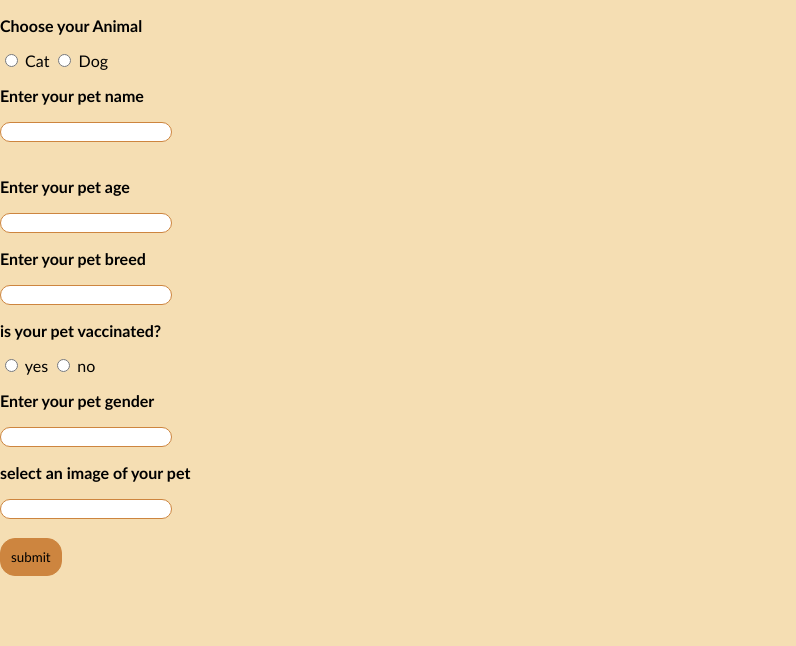
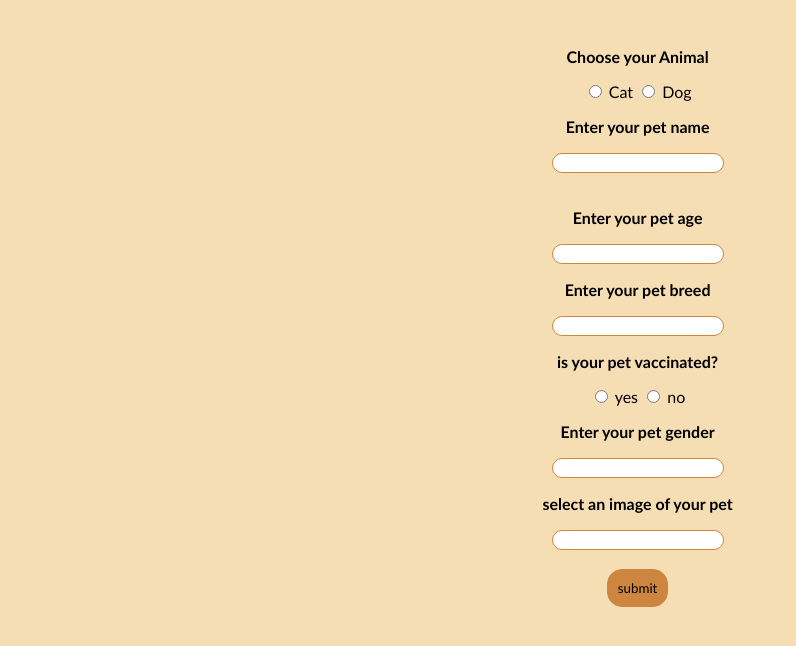
Before and after one commit to Eman-Wagih/EPFL-final-project, a Flask app: page /adoption in a window 1280 px wide. Shown: the part 49-695 px from the top of the page, without its empty margins (0-796 px from the left). Run offline with Flask 3, Linux system fonts and the light colour scheme.

Commit message:
added some style

```diff
--- a/static/adoption.css
+++ b/static/adoption.css
@@ -27,13 +27,14 @@
 .nav-links a:hover{
     background-color: rgb(120, 71, 23);
     font-weight: 600
-};
+}
 
 .adoption-form {
     position: absolute;
-    left: 45%;
+    left: 42%;
     top: 10%;
-};
+    text-align: center
+}
 
 .adoption-form form {
     width: 200px;
@@ -54,8 +55,9 @@
         border-radius: 10px;
         background-color: peru;
         cursor: pointer;
-    };
+    }
 
-.adoption-form .submit-btn:hover {
+.submit-btn:hover {
     background-color: rgb(120, 71, 23);
+    transform: scale(1.1);
 }
```
